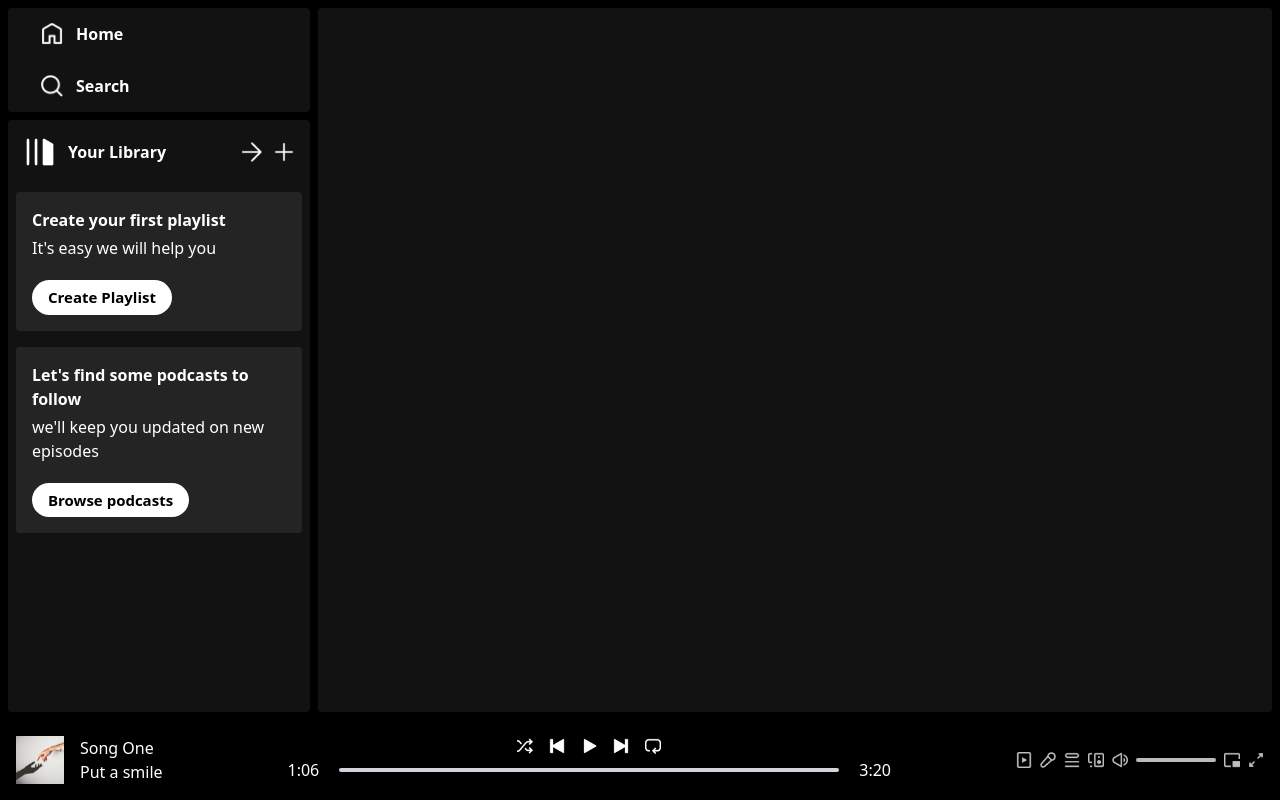
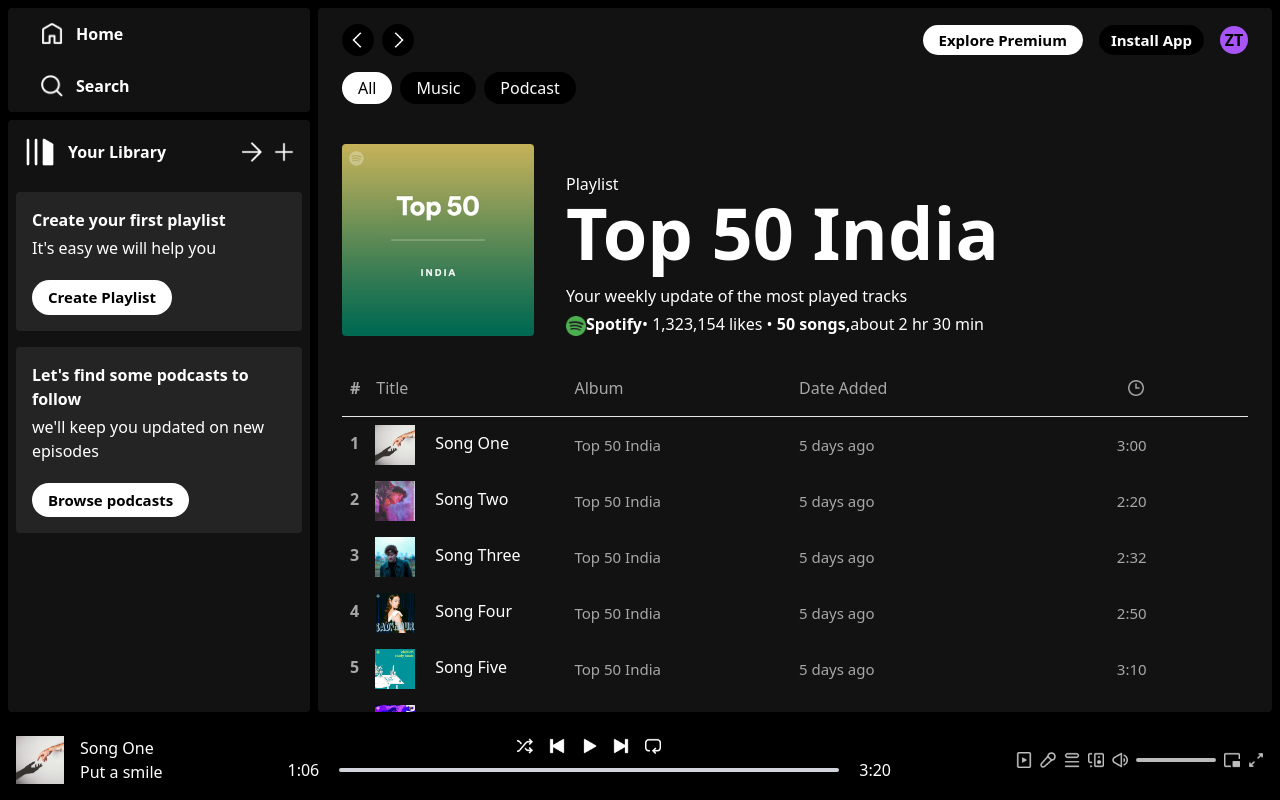
Before and after one commit to RT-1848/The-REAL-Spotify-Clone, a React (Vite) app: page /album/1 in a window 1280 px wide. Built offline with nearby package versions, Linux system fonts and the light colour scheme.

Commit message:
Music Album Page Created

```diff
--- a/src/components/AlbumItem.jsx
+++ b/src/components/AlbumItem.jsx
@@ -1,8 +1,12 @@
 import React from 'react'
+import { useNavigate } from 'react-router-dom'
 
 const AlbumItem = ({image,name,desc,id}) => {
+
+  const navigate = useNavigate()
+
   return (
-    <div className='min-w-[180px] p-2 px-3 rounded cursor-pointer hover:bg-[#ffffff26]'>
+    <div onClick={()=>navigate(`/album/${id}`)} className='min-w-[180px] p-2 px-3 rounded cursor-pointer hover:bg-[#ffffff26]'>
         <img className='rounded' src={image} alt="" />
         <p className='font-bold mt-2 mb-1'>{name}</p>
         <p className='text-slate-200 text-sm'>{desc}</p>
--- a/src/components/Display.jsx
+++ b/src/components/Display.jsx
@@ -1,12 +1,14 @@
 import React from 'react'
 import { Route, Routes } from 'react-router-dom'
 import DisplayHome from './DisplayHome'
+import DisplayAlbum from './DisplayAlbum'
 
 const Display = () => {
   return (
     <div className='w-[100%] m-2 px-6 pt-4 rounded bg-[#121212] text-white overflow-auto lg:w-[75%] lg:ml-0'>
         <Routes>
             <Route path='/' element={<DisplayHome/>} />
+            <Route path='/album/:id' element={<DisplayAlbum/>} />
         </Routes>
     </div>
   )
--- /dev/null
+++ b/src/components/DisplayAlbum.jsx
@@ -0,0 +1,54 @@
+import React from 'react'
+import Navbar from './Navbar'
+import { useParams } from 'react-router-dom'
+import { albumsData, assets, songsData } from '../assets/assets';
+
+const DisplayAlbum = () => {
+
+    const {id} = useParams();
+    const albumData = albumsData[id];
+
+  return (
+    <>
+        <Navbar/>
+        <div className='mt-10 flex gap-8 flex-col md:flex-row md:items-end'>
+            <img className='w-48 rounded' src={albumData.image} alt="" />
+            <div className='flex flex-col'>
+                <p>Playlist</p>
+                <h2 className='text-5xl font-bold mb-4 md:text-7xl'>{albumData.name}</h2>
+                <h4>{albumData.desc}</h4>
+                <p className='mt-1'>
+                    <img className='inline-block w-5' src={assets.spotify_logo} alt="" />
+                    <b>Spotify</b>
+                    • 1,323,154 likes
+                    • <b>50 songs,</b>
+                    about 2 hr 30 min
+                </p>
+            </div>
+        </div>
+        <div className='grid grid-cols-3 sm:grid-cols-4 mt-10 mb-4 pl-2 text-[#a7a7a7]'>
+            <p><b className='mr-4'>#</b>Title</p>
+            <p>Album</p>
+            <p className='hidden sm:block'>Date Added</p>
+            <img className='m-auto w-4' src={assets.clock_icon} alt="" />
+        </div>
+        <hr />
+        {
+            songsData.map((item,index)=>(
+                <div key={index} className='grid grid-cols-3 sm:grid-cols-4 gap-2 p-2 items-center text-[#a7a7a7] hover:bg-[#ffffff2b] cursor-pointer'>
+                    <p className='text-white'>
+                        <b className='mr-4 text-[#a7a7a7]'>{index+1}</b>
+                        <img className='inline w-10 mr-5' src={item.image} alt="" />
+                        {item.name}
+                    </p>
+                    <p className='text-[15px]'>{albumData.name}</p>
+                    <p className='text-[15px] hidden sm:block'>5 days ago</p>
+                    <p className='text-[15px] text-center'>{item.duration}</p>
+                </div>
+            ))
+        }
+    </>
+  )
+}
+
+export default DisplayAlbum
```
